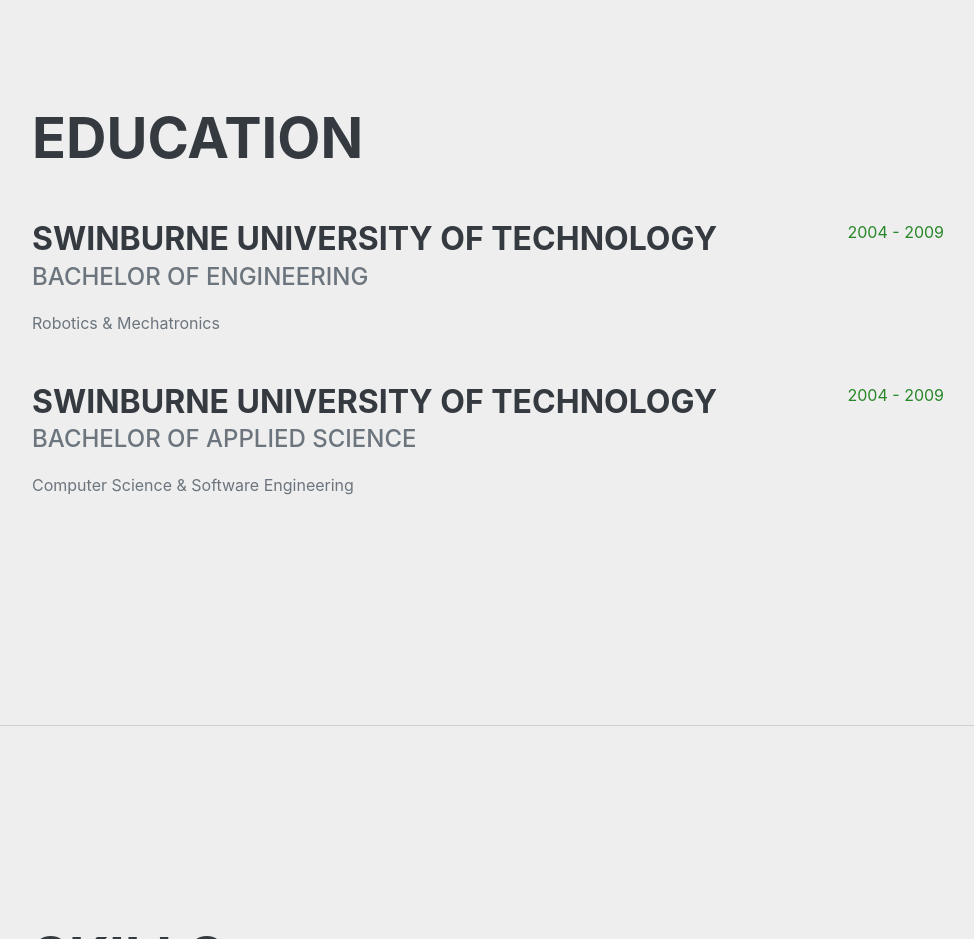
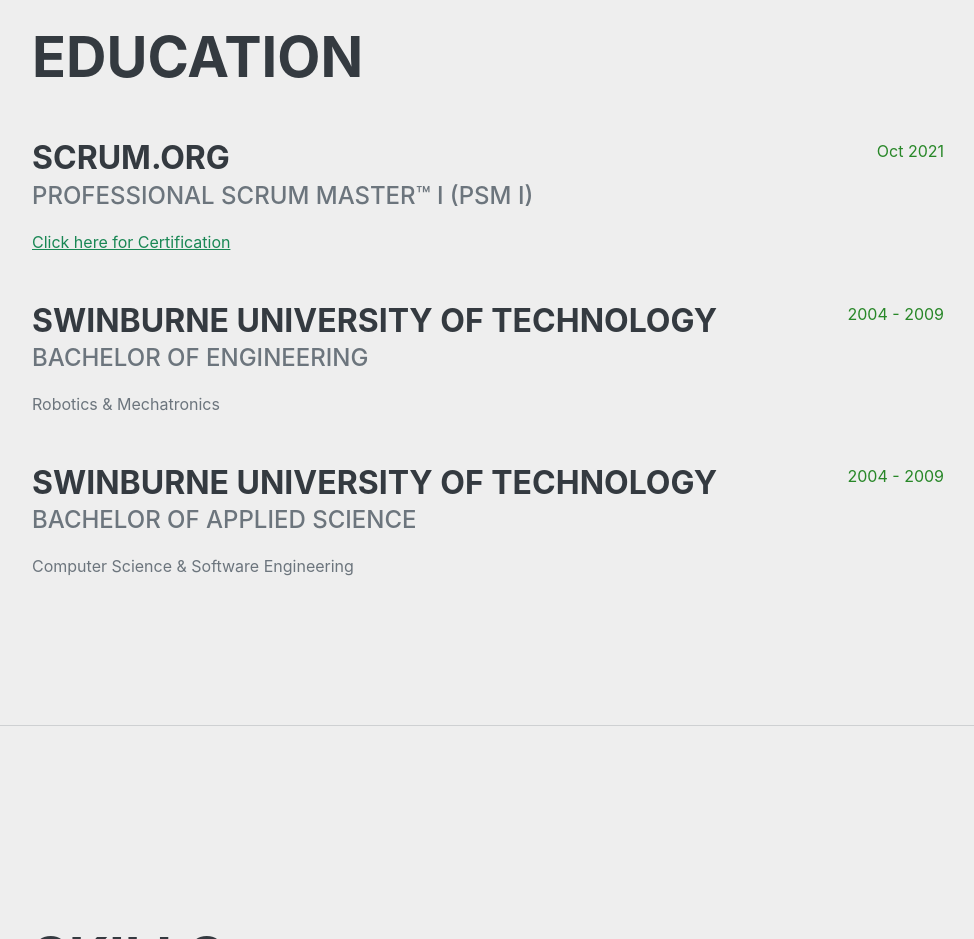
Before and after one commit to DorkyP/DorkyP.github.io, a plain HTML site: page index.html in a window 1280 px wide. Shown: the part 2480-3419 px from the top of the page, without its empty margins (288-1262 px from the left). Drawn offline with nearby package versions, Linux system fonts and the light colour scheme; a web font is replaced by a local one.

Commit message:
Added PSM cert to Education

```diff
--- a/index.html
+++ b/index.html
@@ -119,6 +119,20 @@
 			<section class="resume-section" id="education">
 				<div class="resume-section-content">
 					<h2 class="mb-5">Education</h2>
+					<div class="d-flex flex-column flex-md-row justify-content-between mb-5">
+						<div class="flex-grow-1">
+							<h3 class="mb-0">
+								Scrum.org
+							</h3>
+							<div class="subheading mb-3">Professional Scrum Master™ I (PSM I)</div>
+							<div>
+								<a href="https://www.credly.com/badges/790258c3-bdc8-401d-be7b-be6015d050b0" target="_blank" rel="noopener noreferrer">
+									Click here for Certification
+								</a>
+							</div>
+						</div>
+						<div class="flex-shrink-0"><span class="text-primary">Oct 2021</span></div>
+					</div>
 					<div class="d-flex flex-column flex-md-row justify-content-between mb-5">
 						<div class="flex-grow-1">
 							<h3 class="mb-0">
```
